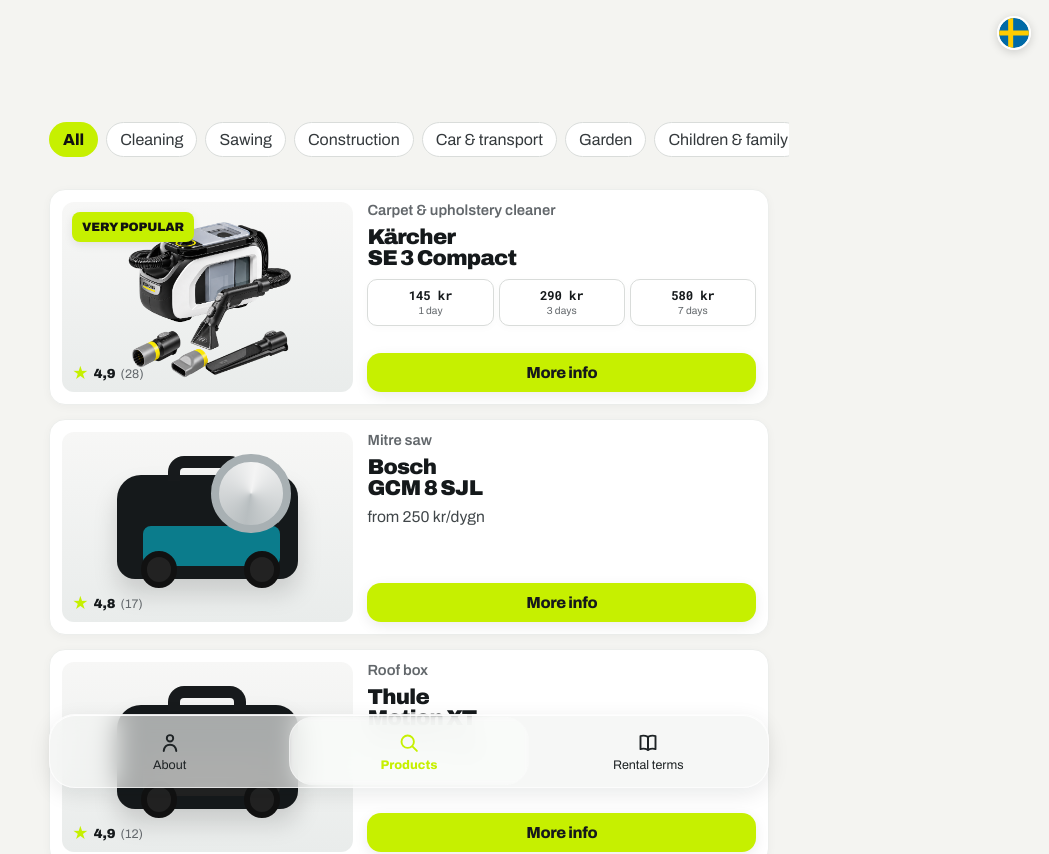
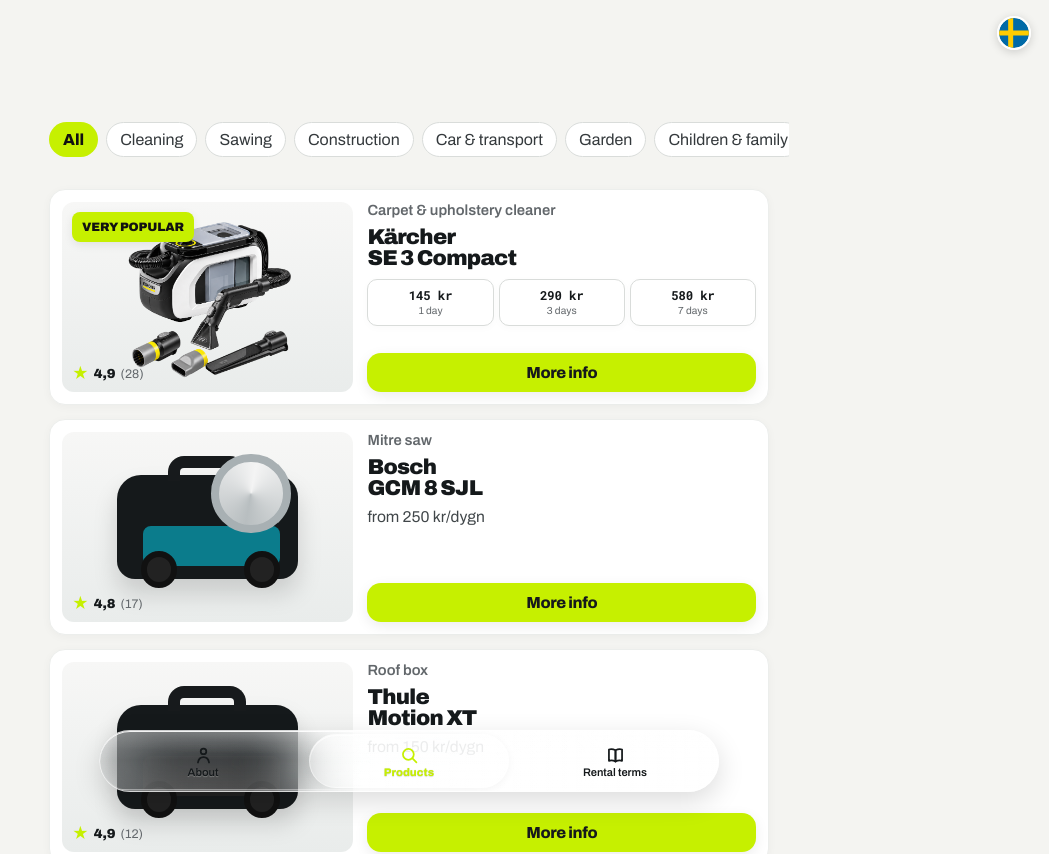
Before and after one commit to peralmkvist/hyrbart-webapp, a Next.js app in the folder hyrbart-webapp/: page /en/produkter in a window 1280 px wide. Shown: the top 854 px of the page, without its empty margins (231-1280 px from the left). Built offline with nearby package versions, Linux system fonts and the light colour scheme.

Commit message:
Update globals.css

```diff
--- a/hyrbart-webapp/app/globals.css
+++ b/hyrbart-webapp/app/globals.css
@@ -2083,3 +2083,191 @@ h1,
   position: sticky;
   z-index: 120;
 }
+/* ============================================================
+   HYRBART — COMPACT LIQUID GLASS BOTTOM NAV
+   Lägg HELA detta block ALLRA SIST i app/globals.css.
+   Bygger på befintliga .liquidNav / .navItem / .activeLens.
+   ============================================================ */
+
+:root {
+  --nav-h: 62px;
+}
+
+.liquidNav {
+  position: fixed;
+  z-index: 200;
+  left: 50%;
+  bottom: max(8px, env(safe-area-inset-bottom));
+  transform: translateX(-50%);
+
+  width: min(calc(100% - 32px), 620px);
+  height: var(--nav-h);
+
+  display: grid;
+  grid-template-columns: repeat(3, minmax(0, 1fr));
+
+  /* Transparent glass base — content behind remains visible */
+  background:
+    linear-gradient(
+      180deg,
+      rgba(255, 255, 255, .30) 0%,
+      rgba(255, 255, 255, .17) 48%,
+      rgba(255, 255, 255, .22) 100%
+    );
+
+  -webkit-backdrop-filter: blur(28px) saturate(180%) contrast(108%);
+  backdrop-filter: blur(28px) saturate(180%) contrast(108%);
+
+  border: 1px solid rgba(255, 255, 255, .72);
+  border-radius: 999px;
+  overflow: hidden;
+
+  box-shadow:
+    0 9px 28px rgba(0, 0, 0, .14),
+    inset 0 1px 0 rgba(255, 255, 255, .92),
+    inset 0 -1px 0 rgba(255, 255, 255, .20);
+}
+
+/* Glass highlight / refraction layer */
+.liquidNav::before {
+  content: "";
+  position: absolute;
+  z-index: 0;
+  inset: 0;
+  border-radius: inherit;
+  pointer-events: none;
+
+  background:
+    radial-gradient(
+      110% 70% at 50% -10%,
+      rgba(255, 255, 255, .42) 0%,
+      rgba(255, 255, 255, .10) 46%,
+      rgba(255, 255, 255, 0) 72%
+    ),
+    linear-gradient(
+      90deg,
+      rgba(255, 255, 255, .10),
+      rgba(255, 255, 255, 0) 24%,
+      rgba(255, 255, 255, .08) 76%,
+      rgba(255, 255, 255, .12)
+    );
+}
+
+/* Thin lower edge gives the capsule a glass thickness */
+.liquidNav::after {
+  content: "";
+  position: absolute;
+  z-index: 0;
+  left: 18px;
+  right: 18px;
+  bottom: 1px;
+  height: 1px;
+  border-radius: 999px;
+  background: rgba(255, 255, 255, .40);
+  pointer-events: none;
+}
+
+.liquidNav .navItem {
+  position: relative;
+  z-index: 1;
+
+  min-width: 0;
+  height: 100%;
+  padding: 5px 4px 4px;
+
+  display: flex;
+  flex-direction: column;
+  align-items: center;
+  justify-content: center;
+  gap: 1px;
+
+  /* Keep labels readable on both photos and light pages */
+  color: #15191b;
+  font-family: var(--font-body-stack);
+  font-size: .69rem;
+  line-height: 1.05;
+  font-weight: 600;
+
+  isolation: isolate;
+  -webkit-tap-highlight-color: transparent;
+  text-shadow: 0 1px 1px rgba(255, 255, 255, .28);
+}
+
+.liquidNav .navIcon {
+  position: relative;
+  z-index: 2;
+  width: 21px;
+  height: 21px;
+  flex: 0 0 auto;
+  stroke-width: 2;
+}
+
+.liquidNav .navItem > span:last-child {
+  position: relative;
+  z-index: 2;
+  max-width: 100%;
+  white-space: nowrap;
+}
+
+/* Neutral glass lens — lime is reserved for icon + label */
+.liquidNav .activeLens {
+  position: absolute;
+  z-index: 1;
+  inset: 3px;
+  border-radius: 999px;
+
+  background:
+    linear-gradient(
+      180deg,
+      rgba(255, 255, 255, .42),
+      rgba(255, 255, 255, .24)
+    );
+
+  -webkit-backdrop-filter: blur(10px) saturate(150%) brightness(1.06);
+  backdrop-filter: blur(10px) saturate(150%) brightness(1.06);
+
+  border: 1px solid rgba(255, 255, 255, .40);
+
+  box-shadow:
+    inset 0 1px 0 rgba(255, 255, 255, .72),
+    0 2px 9px rgba(0, 0, 0, .045);
+
+  opacity: 0;
+  transition: opacity .18s ease;
+}
+
+.liquidNav .navItem.active .activeLens {
+  opacity: 1;
+}
+
+.liquidNav .navItem.active {
+  color: var(--accent);
+  font-weight: 800;
+  text-shadow:
+    0 1px 1px rgba(0, 0, 0, .10),
+    0 0 1px rgba(0, 0, 0, .18);
+}
+
+/* Keyboard accessibility */
+.liquidNav .navItem:focus-visible {
+  outline: 2px solid var(--accent);
+  outline-offset: -5px;
+  border-radius: 999px;
+}
+
+/* Slightly tighter on narrow iPhones */
+@media (max-width: 380px) {
+  .liquidNav {
+    width: calc(100% - 24px);
+    height: 60px;
+  }
+
+  .liquidNav .navItem {
+    font-size: .66rem;
+  }
+
+  .liquidNav .navIcon {
+    width: 20px;
+    height: 20px;
+  }
+}
```
